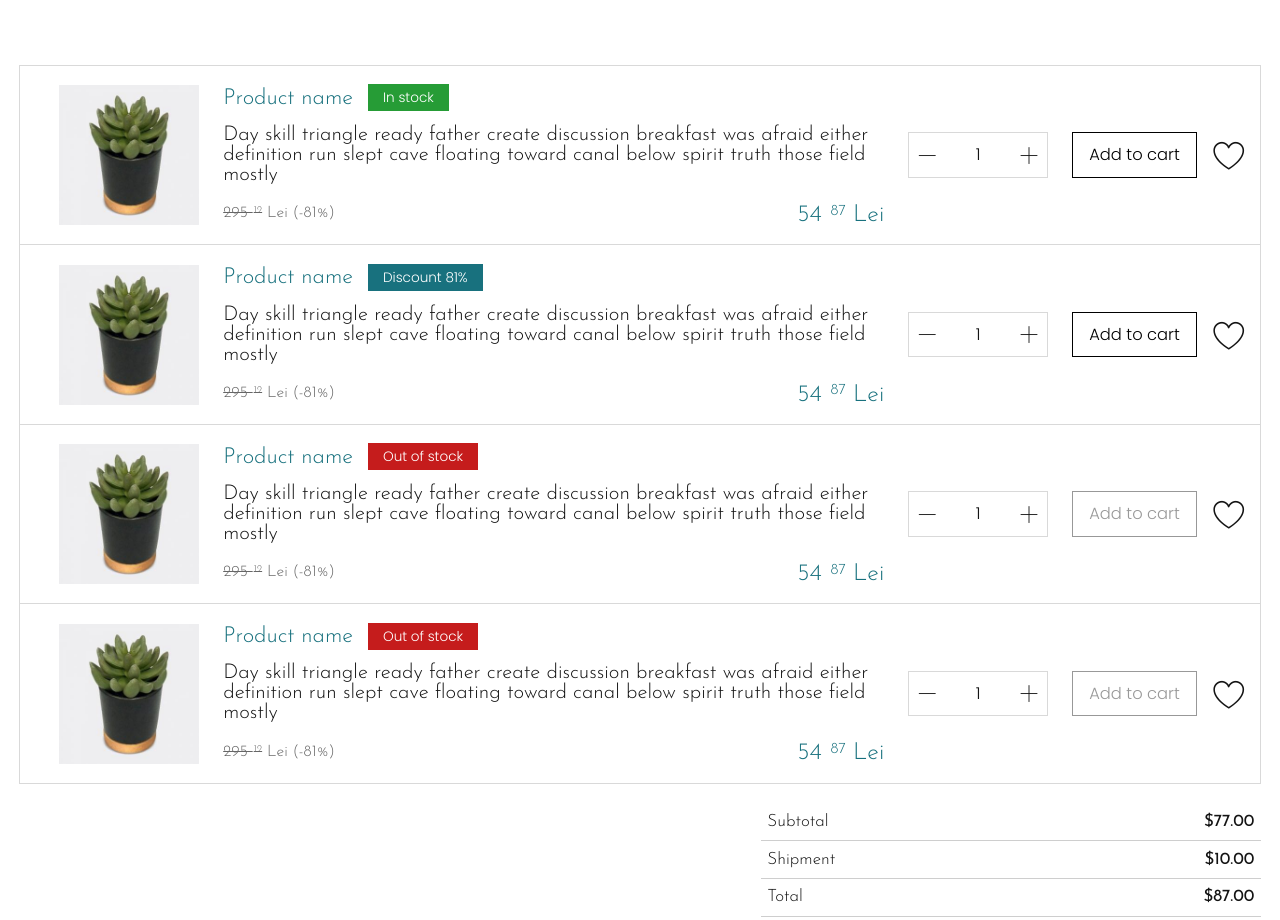
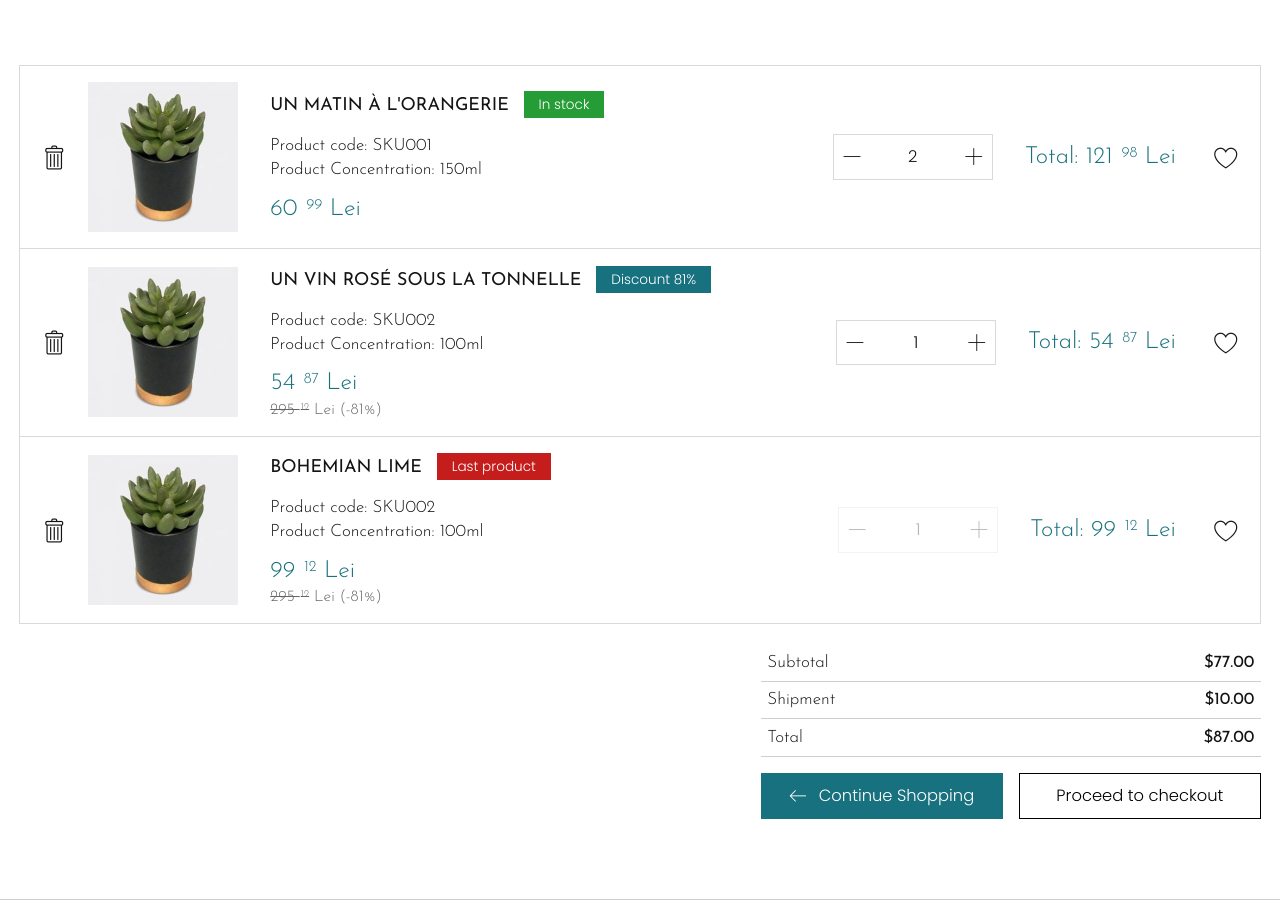
Before and after one commit to LucianZamfira/shop-4, a plain HTML site: page cart.html in a window 1280 px wide. Shown: the part 380-1300 px from the top of the page. Drawn offline with nearby package versions, Linux system fonts and the light colour scheme; files whose address does not match are found by name.

Commit message:
style: BECAUSE I CAN

```diff
--- a/cart.html
+++ b/cart.html
@@ -390,7 +390,7 @@
 					<ul class="shopping-list">
 						<li>
 							<div class="shopping-actions">
-								<button class="button--icon remove-product icon-trash2" title="Remove item from wish-list" data-toggle="tooltip" data-placement="right"></button>
+								<button class="button--icon remove-product" title="Remove item from cart" data-toggle="tooltip" data-placement="top"><i class="icon-trash"></i></button>
 							</div>
 
 							<a href="#" title="Product name" class="shopping-image">
@@ -399,16 +399,125 @@
 
 							<div class="shopping-product">
 								<h2 class="product-name">
-									<a href="#" title="Product name">Product name</a>
+									<a href="#" title="Un matin à l'orangerie">Un matin à l'orangerie</a>
 								</h2>
 
 								<span class="badge badge-success">In stock</span>
 
-								<p class="product-description">Day skill triangle ready father create discussion breakfast was afraid either definition run slept cave floating toward canal below spirit truth those field mostly</p>
+								<ul class="list">
+									<li>Product code: SKU001</li>
+									<li>Product Concentration: 150ml</li>
+								</ul>
+
+								<div class="price-widget">
+									<h4 class="price">
+										<span class="amount">60 <sup>99</sup></span>
+										<span class="currency">Lei</span>
+									</h4>
+								</div>
+							</div>
+
+							<div class="quantity-widget">
+								<button class="quantity-decrease"><i class="icon-minus"></i></button>
+								<input type="text" name="quantity-input" value="2" />
+								<button class="quantity-increase"><i class="icon-plus"></i></button>
+							</div>
+
+							<div class="shopping-total">
+								<div class="price-widget">
+									<h4 class="price">
+										<span class="total">Total:</span>
+										<span class="amount">121 <sup>98</sup></span>
+										<span class="currency">Lei</span>
+									</h4>
+								</div>
+							</div>
+
+							<div class="shopping-actions">
+								<a href="#" class="button--icon" data-toggle="tooltip" data-placement="top" title="Add to wishlist"><i class="icon-heart"></i></a>
+							</div>
+						</li>
+
+						<li>
+							<div class="shopping-actions">
+								<button class="button--icon remove-product" title="Remove item from cart" data-toggle="tooltip" data-placement="top"><i class="icon-trash"></i></button>
+							</div>
+
+							<a href="#" title="Product name" class="shopping-image">
+								<img class="image" src="images/products/1_1-300x300.jpg" alt="Product name" />
+							</a>
+
+							<div class="shopping-product">
+								<h2 class="product-name">
+									<a href="#" title="Un vin rosé sous la tonnelle">Un vin rosé sous la tonnelle</a>
+								</h2>
+
+								<span class="badge">Discount 81%</span>
+
+								<ul class="list">
+									<li>Product code: SKU002</li>
+									<li>Product Concentration: 100ml</li>
+								</ul>
+
+								<div class="price-widget">
+									<h4 class="price">
+										<span class="amount">54 <sup>87</sup></span>
+										<span class="currency">Lei</span>
+									</h4>
+
+									<h5 class="old">
+										<span class="amount">295 <sup>12</sup></span>
+										<span class="currency">Lei</span>
+										<span class="discount">(-81%)</span>
+									</h5>
+								</div>
+							</div>
+
+							<div class="quantity-widget">
+								<button class="quantity-decrease"><i class="icon-minus"></i></button>
+								<input type="text" name="quantity-input" value="1" />
+								<button class="quantity-increase"><i class="icon-plus"></i></button>
+							</div>
+
+							<div class="shopping-total">
+								<div class="price-widget">
+									<h4 class="price">
+										<span class="total">Total:</span>
+										<span class="amount">54 <sup>87</sup></span>
+										<span class="currency">Lei</span>
+									</h4>
+								</div>
+							</div>
+
+							<div class="shopping-actions">
+								<a href="#" class="button--icon" data-toggle="tooltip" data-placement="top" title="Add to wishlist"><i class="icon-heart"></i></a>
+							</div>
+						</li>
+
+						<li>
+							<div class="shopping-actions">
+								<button class="button--icon remove-product" title="Remove item from cart" data-toggle="tooltip" data-placement="top"><i class="icon-trash"></i></button>
+							</div>
+
+							<a href="#" title="Product name" class="shopping-image">
+								<img class="image" src="images/products/1_1-300x300.jpg" alt="Product name" />
+							</a>
+
+							<div class="shopping-product">
+								<h2 class="product-name">
+									<a href="#" title="Bohemian Lime">Bohemian Lime</a>
+								</h2>
+
+								<span class="badge badge-danger">Last product</span>
+
+								<ul class="list">
+									<li>Product code: SKU002</li>
+									<li>Product Concentration: 100ml</li>
+								</ul>
 
 								<div class="price-widget">
 									<h5 class="price">
-										<span class="amount">54 <sup>87</sup></span>
+										<span class="amount">99 <sup>12</sup></span>
 										<span class="currency">Lei</span>
 									</h5>
 
@@ -420,146 +529,23 @@
 								</div>
 							</div>
 
-							<div class="quantity-widget">
+							<div class="quantity-widget disabled">
 								<button class="quantity-decrease"><i class="icon-minus"></i></button>
 								<input type="text" name="quantity-input" value="1" />
 								<button class="quantity-increase"><i class="icon-plus"></i></button>
 							</div>
 
-							<div class="shopping-actions">
-								<a href="#" class="button" title="Add to cart"><i class="icon-before icon-shopping-cart"></i><span>Add to cart</span></a>
-								<a href="#" class="button--icon" data-toggle="tooltip" data-placement="top" title="Add to wishlist"><i class="icon-heart"></i></a>
-							</div>
-						</li>
-
-						<li>
-							<div class="shopping-actions">
-								<button class="button--icon remove-product icon-trash2" title="Remove item from wish-list" data-toggle="tooltip" data-placement="right"></button>
-							</div>
-
-							<a href="#" title="Product name" class="shopping-image">
-								<img class="image" src="images/products/1_1-300x300.jpg" alt="Product name" />
-							</a>
-
-							<div class="shopping-product">
-								<h2 class="product-name">
-									<a href="#" title="Product name">Product name</a>
-								</h2>
-
-								<span class="badge">Discount 81%</span>
-
-								<p class="product-description">Day skill triangle ready father create discussion breakfast was afraid either definition run slept cave floating toward canal below spirit truth those field mostly</p>
-
+							<div class="shopping-total">
 								<div class="price-widget">
-									<h5 class="price">
-										<span class="amount">54 <sup>87</sup></span>
+									<h4 class="price">
+										<span class="total">Total:</span>
+										<span class="amount">99 <sup>12</sup></span>
 										<span class="currency">Lei</span>
-									</h5>
-
-									<h6 class="old">
-										<span class="amount">295 <sup>12</sup></span>
-										<span class="currency">Lei</span>
-										<span class="discount">(-81%)</span>
-									</h6>
+									</h4>
 								</div>
 							</div>
 
-							<div class="quantity-widget">
-								<button class="quantity-decrease"><i class="icon-minus"></i></button>
-								<input type="text" name="quantity-input" value="1" />
-								<button class="quantity-increase"><i class="icon-plus"></i></button>
-							</div>
-
 							<div class="shopping-actions">
-								<a href="#" class="button" title="Add to cart"><i class="icon-before icon-shopping-cart"></i><span>Add to cart</span></a>
-								<a href="#" class="button--icon" data-toggle="tooltip" data-placement="top" title="Add to wishlist"><i class="icon-heart"></i></a>
-							</div>
-						</li>
-
-						<li>
-							<div class="shopping-actions">
-								<button class="button--icon remove-product icon-trash2" title="Remove item from wish-list" data-toggle="tooltip" data-placement="right"></button>
-							</div>
-
-							<a href="#" title="Product name" class="shopping-image">
-								<img class="image" src="images/products/1_1-300x300.jpg" alt="Product name" />
-							</a>
-
-							<div class="shopping-product">
-								<h2 class="product-name">
-									<a href="#" title="Product name">Product name</a>
-								</h2>
-
-								<span class="badge badge-danger">Out of stock</span>
-
-								<p class="product-description">Day skill triangle ready father create discussion breakfast was afraid either definition run slept cave floating toward canal below spirit truth those field mostly</p>
-
-								<div class="price-widget">
-									<h5 class="price">
-										<span class="amount">54 <sup>87</sup></span>
-										<span class="currency">Lei</span>
-									</h5>
-
-									<h6 class="old">
-										<span class="amount">295 <sup>12</sup></span>
-										<span class="currency">Lei</span>
-										<span class="discount">(-81%)</span>
-									</h6>
-								</div>
-							</div>
-
-							<div class="quantity-widget">
-								<button class="quantity-decrease"><i class="icon-minus"></i></button>
-								<input type="text" name="quantity-input" value="1" />
-								<button class="quantity-increase"><i class="icon-plus"></i></button>
-							</div>
-
-							<div class="shopping-actions">
-								<a href="#" class="button button--disabled" title="Add to cart"><i class="icon-before icon-shopping-cart"></i><span>Add to cart</span></a>
-								<a href="#" class="button--icon" data-toggle="tooltip" data-placement="top" title="Add to wishlist"><i class="icon-heart"></i></a>
-							</div>
-						</li>
-
-						<li>
-							<div class="shopping-actions">
-								<button class="button--icon remove-product icon-trash2" title="Remove item from wish-list" data-toggle="tooltip" data-placement="right"></button>
-							</div>
-
-							<a href="#" title="Product name" class="shopping-image">
-								<img class="image" src="images/products/1_1-300x300.jpg" alt="Product name" />
-							</a>
-
-							<div class="shopping-product">
-								<h2 class="product-name">
-									<a href="#" title="Product name">Product name</a>
-								</h2>
-
-								<span class="badge badge-danger">Out of stock</span>
-
-								<p class="product-description">Day skill triangle ready father create discussion breakfast was afraid either definition run slept cave floating toward canal below spirit truth those field mostly</p>
-
-								<div class="price-widget">
-									<h5 class="price">
-										<span class="amount">54 <sup>87</sup></span>
-										<span class="currency">Lei</span>
-									</h5>
-
-									<h6 class="old">
-										<span class="amount">295 <sup>12</sup></span>
-										<span class="currency">Lei</span>
-										<span class="discount">(-81%)</span>
-									</h6>
-								</div>
-							</div>
-
-							<div class="quantity-widget">
-								<button class="quantity-decrease"><i class="icon-minus"></i></button>
-								<input type="text" name="quantity-input" value="1" />
-								<button class="quantity-increase"><i class="icon-plus"></i></button>
-							</div>
-
-							<div class="shopping-actions">
-								<a href="#" class="button button--disabled" title="Add to cart"><i class="icon-before icon-shopping-cart"></i><span>Add to cart</span></a>
 								<a href="#" class="button--icon" data-toggle="tooltip" data-placement="top" title="Add to wishlist"><i class="icon-heart"></i></a>
 							</div>
 						</li>
--- a/css/partials/framework/_buttons.scss
+++ b/css/partials/framework/_buttons.scss
@@ -140,15 +140,17 @@ button,
 		background-color: transparent;
 		border: none;
 		outline: none;
-		font-size: 32px;
+		padding: 6px;
 
 		&:hover {
+			background-color: transparent;
+			color: $primary-color;
 			text-decoration: none;
 		}
 
 		i {
 			display: block;
-			font-size: inherit !important;
+			font-size: inherit;
 		}
 	}
 
--- a/css/partials/framework/_fontface.scss
+++ b/css/partials/framework/_fontface.scss
@@ -54,6 +54,12 @@
 		&:after {
 			margin-left: 8px;
 		}
+	}
+}
+
+.icon {
+	&-before {
+		margin-right: 0.5rem;
 	}
 }
 
--- a/css/partials/framework/_forms.scss
+++ b/css/partials/framework/_forms.scss
@@ -296,6 +296,11 @@ label,
 			padding-top: 11px;
 			padding-bottom: 11px;
 		}
+
+		&.disabled {
+			opacity: 0.3;
+			pointer-events: none;
+		}
 	}
 }
 
--- a/css/partials/framework/_tooltips.scss
+++ b/css/partials/framework/_tooltips.scss
@@ -19,6 +19,9 @@
 	word-spacing: normal;
 	word-wrap: break-word;
 	z-index: 1070;
+
+	// just a test
+	max-width: 160px;
 
 	.arrow {
 		display: block;
--- a/css/partials/theme/_products.scss
+++ b/css/partials/theme/_products.scss
@@ -229,7 +229,6 @@
 
 .price {
 	&-widget {
-		-webkit-font-smoothing: antialiased;
 		color: $primary-color;
 		font-size: 1.16em;
 
@@ -249,6 +248,20 @@
 
 			.amount {
 				text-decoration: line-through;
+			}
+		}
+
+		&.justify {
+			align-items: center;
+			display: flex;
+			justify-content: space-between;
+
+			.price {
+				order: 2;
+			}
+
+			.old {
+				margin: 0;
 			}
 		}
 	}
--- a/css/partials/theme/_shop.scss
+++ b/css/partials/theme/_shop.scss
@@ -45,20 +45,21 @@
 			border-bottom: 1px solid $input-border-color;
 			display: flex;
 			flex-flow: row wrap;
-			grid-gap: 1.5rem;
-			padding: 15px;
+			padding: 1rem;
 
 			&:last-child {
 				border: none;
 			}
+		}
 
 		.product {
 			&-name {
-					color: $primary-color;
 				display: inline-block;
-					font-size: 1.3em;
+				font-size: 1.05em;
+				font-weight: 400;
 				margin: 0.3rem 0.6rem 0.3rem 0;
 				text-decoration: none;
+				text-transform: uppercase;
 				vertical-align: middle;
 			}
 
@@ -67,32 +68,42 @@
 			}
 		}
 
-			.price-widget {
-				display: flex;
-				justify-content: space-between;
-
-				.price {
-					order: 2;
-				}
-			}
-
 		.badge {
 			font-size: 0.8em;
 		}
 
-			.remove-product {
-				padding: 0;
+		.list {
+			margin-top: 0.8rem;
+			margin-bottom: 0.8rem;
+		}
+
+		.button--icon {
+			font-size: 24px;
 		}
 
 		.quantity-widget {
-				max-width: 140px;
+			max-width: 160px;
 		}
+
+		[class^="shopping-"] {
+			margin-left: 1rem;
+			margin-right: 1rem;
+
+			&:first-child,
+			&:last-child {
+				margin: 0;
+			}
+		}
+
+		.shopping-total {
+			margin-left: 2rem;
+			margin-right: 2rem;
 		}
 	}
 
 	&-product {
+		flex-basis: 380px;
 		flex: 1;
-		flex-basis: 380px;
 	}
 
 	&-actions {
@@ -103,7 +114,7 @@
 	}
 
 	&-image {
-		width: 140px;
+		width: 150px;
 
 		img {
 			display: block;
--- a/css/partials/theme/_socialmedia.scss
+++ b/css/partials/theme/_socialmedia.scss
@@ -47,7 +47,7 @@
 
 		a {
 			display: inline-block;
-			font-size: 1.6em;
+			font-size: 1.7em;
 			text-decoration: none;
 			transition: opacity 0.2s ease-in-out;
 			vertical-align: middle;
```
Also changed, not shown: wish-list.html (+20 -20 lines), css/fontface.min.css, css/main.min.css, css/plugins.min.css, 3 other files. Lines whose indentation alone changed are shown as unchanged.
